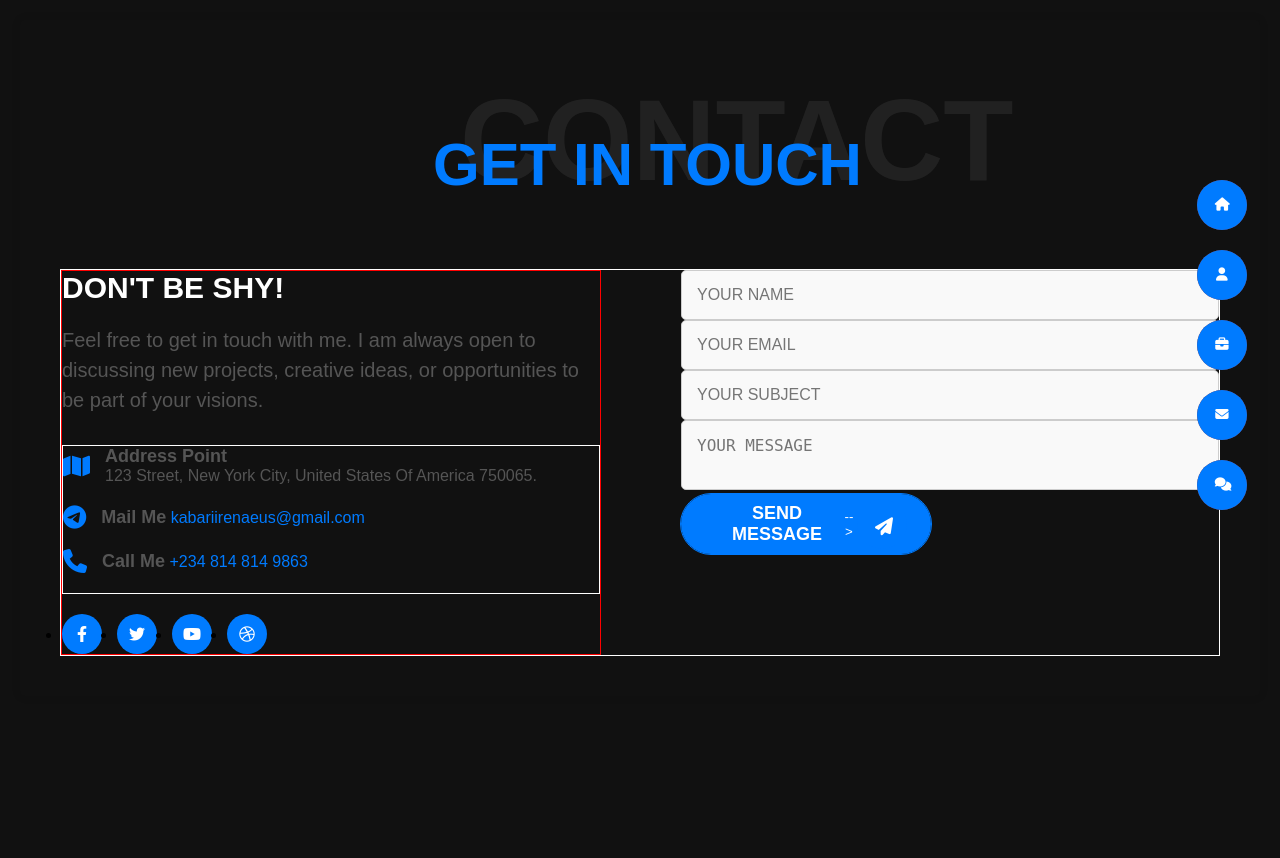
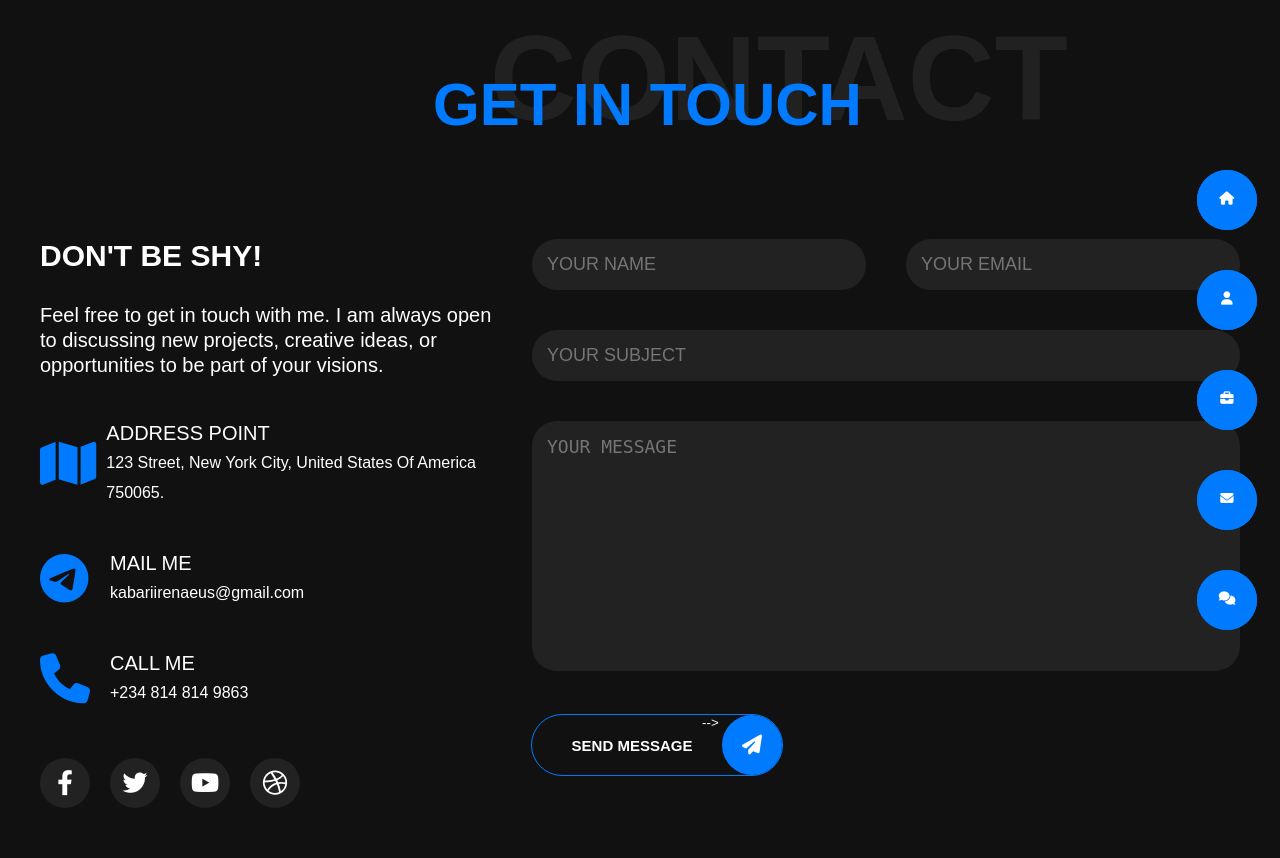
Before and after one commit to Kabari/My-Portfolio-Web-Site, a Flask app: page /contact in a window 1280 px wide. Before the commit the page ends 656 px from the top, so only its background shows below. Run offline with Flask 3, Linux system fonts and the light colour scheme.

Commit message:
optimized the style for all html pages

```diff
--- a/static/css/styles.css
+++ b/static/css/styles.css
@@ -29,7 +29,7 @@ body {
     display: flex;
     width: 51px;
     height: 340px;
-    margin: 12.5% 93.5%;
+    margin: 100px 93.5%;
 }
 
 .nav-links {
@@ -37,7 +37,7 @@ body {
     flex-direction: column;
     list-style-type: none;
     text-align: center;
-    gap: 70px;
+    gap: 100px;
 }
 
 .fa-house,
@@ -47,9 +47,9 @@ body {
 .fa-comments,
 .fa-download,
 .fa-paper-plane {
-    width: 50px;
-    height: 50px;
-    padding: 18px 18px;
+    width: 60px;
+    height: 60px;
+    padding: 22px 22px;
     margin-left: auto;
     color: #fff;
     background-color: #007bff;
@@ -59,16 +59,18 @@ body {
 
 .nav-btn {
     display: flex;
-    width: 50px;
-    height: 50px;
+    width: 60px;
+    height: 60px;
     border-radius: 50%;
-    background-color: brown;
+    background-color: #007bff;
+    color: #fff;
     position: fixed;
     outline: none;
     border: none;
     text-align: center;
     transition: ease-out .2s;
     cursor: pointer;
+    z-index: 99;
 }
 
 .link-title {
@@ -725,13 +731,13 @@ body {
 
 /* Portfolio Page Styles End */
 
-/* Contact Page Styles */
-.contact-page {
-    /* background-color: #fff; */
-    padding: 40px;
-    margin: 20px;
-    box-shadow: 0px 0px 10px rgba(0, 0, 0, 0.1);
-    border-radius: 5px;
+/*!!!!!! Contact Page Styles */
+
+
+/* .contact-page {
+
+    margin: auto;
+
 }
 
 .contact-title-bg {
@@ -740,28 +746,28 @@ body {
     position: absolute;
     z-index: 1;
     color: hsla(0, 0%, 100%, .07);
-    ;
-    /* margin: auto; */
-    /* top: -100px; */
+
+
     margin: -125px 0px 0px 400px;
-    /* padding: -200px 0 0 0; */
+
     font-size: 115px;
     font-weight: 900;
-    /* border: 1px solid red; */
+
     justify-content: flex-start;
     align-items: flex-start;
 }
 
 .contact-container {
-    /* width: 1440px; */
+    width: 1440px;
+    margin: auto;
     display: flex;
-    justify-content: center;
+
     border: 1px solid white;
 }
 
 .contact-info {
-    flex: 1;
-    margin-right: 40px;
+    width: auto;
+
     border: 1px solid red;
 }
 
@@ -833,17 +839,23 @@ body {
 }
 
 .contact-form {
-    flex: 1;
-    margin-left: 40px;
+    width: auto;
+
+    margin-left: 10px;
+}
+
+.contact-form form {
+    width: auto;
 }
 
 .form-group input,
 .form-group textarea {
     width: 100%;
+    margin: 20px 0;
     padding: 15px;
-    border-radius: 5px;
+    border-radius: 50px;
     border: 1px solid #ccc;
-    background-color: #f9f9f9;
+    background-color: hsla(0, 0%, 100%, .07);
     color: #333;
     font-size: 16px;
     resize: none;
@@ -895,9 +912,251 @@ body {
         margin-bottom: 40px;
     }
 
-    .form-group.flex-inputs input {
+    .form-group.flex-inputs {
+        margin-right: 0;
+    }
+} */
+
+
+
+
+/* ? */
+
+.contact-page {
+    max-width: 1600px;
+    margin: 0 auto;
+    padding: 0 40px;
+}
+
+.title-section {
+    margin-bottom: 100px;
+}
+
+/* .about-text {
+    font-size: 50px;
+} */
+
+.contact-title-bg {
+    text-transform: uppercase;
+    display: block;
+    position: absolute;
+    z-index: 1;
+    color: hsla(0, 0%, 100%, .07);
+    margin: -130px 0px 0px 450px;
+    font-size: 120px;
+    font-weight: 900;
+    justify-content: flex-start;
+    align-items: flex-start;
+}
+
+.contact-container {
+    display: flex;
+    flex-wrap: wrap;
+    justify-content: space-between;
+}
+
+.contact-info {
+    flex: 1;
+    margin-right: 20px;
+}
+
+.contact-info h3 {
+    margin-bottom: 30px;
+    font-size: 30px;
+    font-weight: bold;
+}
+
+.contact-description {
+    font-size: 20px;
+    margin-bottom: 20px;
+    color: #fff;
+    line-height: 25px;
+}
+
+.contact-details {
+    margin-bottom: 30px;
+}
+
+.contact-detail {
+    display: flex;
+    align-items: center;
+    margin: 40px 0;
+}
+
+.contact-detail i {
+    width: 60px;
+    font-size: 50px;
+    margin-right: 10px;
+    color: #007bff;
+}
+
+.flex-container span,
+.flex-container p,
+.flex-container a {
+    display: block;
+    color: #fff;
+    line-height: 30px;
+}
+
+.flex-container span {
+    text-transform: uppercase;
+    font-size: 20px;
+}
+
+.contact-detail a {
+    color: #fff;
+    text-decoration: none;
+}
+
+.social-media {
+    margin: 50px 0;
+    display: flex;
+    list-style: none;
+    gap: 20px;
+}
+
+.social-media li {
+    display: flex;
+    width: 50px;
+    height: 50px;
+    font-size: 25px;
+    border-radius: 50%;
+    justify-content: center;
+    align-items: center;
+    background-color: hsla(0, 0%, 100%, .07);
+}
+
+.social-media a {
+    color: #fff;
+}
+
+.contact-form {
+    flex: 1.5;
+}
+
+/* .form-group {
+    margin-bottom: 20px;
+}
+
+.form-group input,
+.form-group textarea {
+    width: 100%;
+    padding: 10px;
+    border-radius: 5px;
+}
+
+.form-group textarea {
+    resize: vertical;
+    height: 150px;
+}
+
+.form-group.flex-inputs {
+    display: flex;
+    gap: 20px;
+}
+
+.more-btn {
+    display: flex;
+    align-items: center;
+    background-color: #007bff;
+    color: #fff;
+    border: none;
+    padding: 10px 20px;
+    border-radius: 5px;
+    cursor: pointer;
+}
+
+.more-btn h2 {
+    margin-right: 10px;
+}
+
+.more-btn i {
+    font-size: 18px;
+} */
+
+
+
+.form-group input,
+.form-group textarea {
+    width: 100%;
+    /* margin: 20px 0; */
+    margin-bottom: 40px;
+    padding: 15px;
+    border-radius: 25px;
+    background-color: hsla(0, 0%, 100%, .07);
+    color: #fff;
+    font-size: 18px;
+    resize: none;
+    outline: none;
+    border: none;
+    /* transition: border-color 0.3s ease; */
+}
+
+.form-group input:focus,
+.form-group textarea:focus {
+    border-color: #007bff;
+}
+
+.form-group textarea {
+    height: 250px;
+}
+
+.form-group.flex-inputs {
+    display: flex;
+    gap: 40px;
+}
+
+.more-btn {
+    display: flex;
+    justify-content: space-between;
+    width: 250px;
+    height: 60px;
+    border-radius: 35px;
+    outline: 1px solid #007bff;
+    border: none;
+    color: #fff;
+    background-color: transparent;
+
+
+}
+
+.more-info {
+    margin: auto 0px auto 30px;
+    font-size: 15px;
+    font-weight: 700;
+    text-transform: uppercase;
+    /* border: 1px solid red; */
+    width: 140px;
+    text-align: center;
+
+}
+
+.fa-paper-plane {
+    display: flex;
+    justify-content: center;
+    align-items: center;
+    width: 60px;
+    height: 60px;
+    border-radius: 30px;
+    background-color: #007bff;
+    font-size: 20px;
+}
+
+@media (max-width: 768px) {
+    .contact-container {
+        flex-direction: column;
+    }
+
+    .contact-info,
+    .contact-form {
+        margin: 0;
+        margin-bottom: 40px;
+    }
+
+    .form-group.flex-inputs {
         margin-right: 0;
     }
 }
 
+
 /* Contact Page Styles End */
```
Also changed, not shown: other parts of static/css/styles.css (+21 -12 lines).
